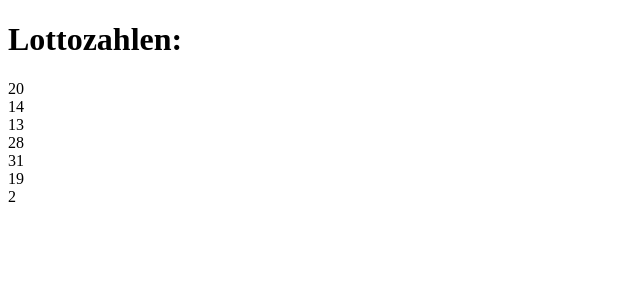
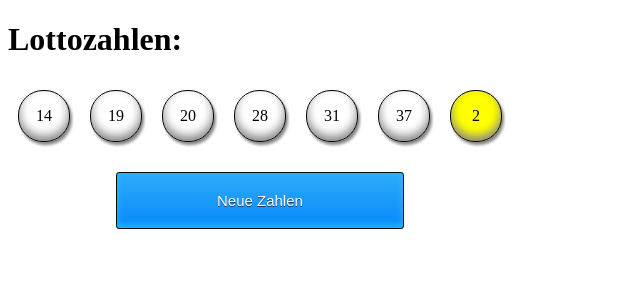
Before and after one commit to marcschmidlin/M151, a PHP site: page /lotto.php in a window 1280 px wide. Shown: the top 300 px of the page, without its empty margins (0-640 px from the left). Run offline with PHP 8.4, Linux system fonts and the light colour scheme.

Commit message:
lotto functional

```diff
--- a/Marc/lotto.php
+++ b/Marc/lotto.php
@@ -4,7 +4,8 @@
     <meta charset="UTF-8">
     <meta http-equiv="X-UA-Compatible" content="IE=edge">
     <meta name="viewport" content="width=device-width, initial-scale=1.0">
-    <title>Document</title>
+    <link rel="stylesheet" href="styleLotto.css">
+    <title>Lottozahlen</title>
 </head>
 <body>
     <h1>Lottozahlen:</h1>
@@ -13,9 +14,22 @@
     $zusatzzahl = range(1, 6);
     shuffle($lottozahlen);
     shuffle($zusatzzahl);
-    for($standardziehung = 1; $standardziehung <= 6; $standardziehung ++){
-        echo "$lottozahlen[$standardziehung] <br>";}
-    echo "$zusatzzahl[1]"
+    for ($i = 7; $i <= 42; $i++)
+    unset($lottozahlen[$i]);
+    sort($lottozahlen);
+    //for($standardziehung = 1; $standardziehung <= 6; $standardziehung ++){
+         //echo "$lottozahlen[$standardziehung] <br>";
+    //}
+
     ?>
+
+   <div id="boxNormal"><p><?php echo "$lottozahlen[1]";?></p></div>
+   <div id="boxNormal"><p><?php echo "$lottozahlen[2]";?></p></div>
+   <div id="boxNormal"><p><?php echo "$lottozahlen[3]";?></p></div>
+   <div id="boxNormal"><p><?php echo "$lottozahlen[4]";?></p></div>
+   <div id="boxNormal"><p><?php echo "$lottozahlen[5]";?></p></div>
+   <div id="boxNormal"><p><?php echo "$lottozahlen[6]";?></p></div>
+   <div id="boxZusatz"><p><?php echo "$zusatzzahl[1]";?></p></div>
+   <div class="clear"><a href="<?php $_SERVER['PHP_SELF']; ?>" class="myButton">Neue Zahlen</a></div>
 </body>
 </html>
--- /dev/null
+++ b/Marc/styleLotto.css
@@ -0,0 +1,51 @@
+#boxNormal {
+    background-color: white;
+    width: 50px;
+    height: 50px;
+    border: 1px solid black;
+    text-align: center;
+    border-radius: 25px;
+    margin: 10px;
+    box-shadow: 0px -5px 10px 0px #888888 inset, 2px 3px 3px #888888;
+    float: left;
+}
+#boxZusatz {
+    background-color: yellow;
+    width: 50px;
+    height: 50px;
+    border: 1px solid black;
+    text-align: center;
+    border-radius: 25px;
+    margin: 10px;
+    box-shadow: 0px -5px 10px 0px #888888 inset, 2px 3px 3px #888888;
+    float: left;
+}
+.myButton {
+	box-shadow:inset 0px -3px 7px 0px #29bbff;
+	background:linear-gradient(to bottom, #2dabf9 5%, #0688fa 100%);
+	background-color:#2dabf9;
+	border-radius:3px;
+	border:1px solid #0b0e07;
+	display:inline-block;
+	cursor:pointer;
+	color:#ffffff;
+	font-family:Arial;
+	font-size:15px;
+	padding:19px 100px;
+	text-decoration:none;
+	text-shadow:0px 1px 0px #263666;
+    margin-left: 108px;
+    margin-top: 20px;
+
+}
+.myButton:hover {
+	background:linear-gradient(to bottom, #0688fa 5%, #2dabf9 100%);
+	background-color:#0688fa;
+}
+.myButton:active {
+	position:relative;
+	top:1px;
+}
+.clear {
+    clear: left;
+}
```
